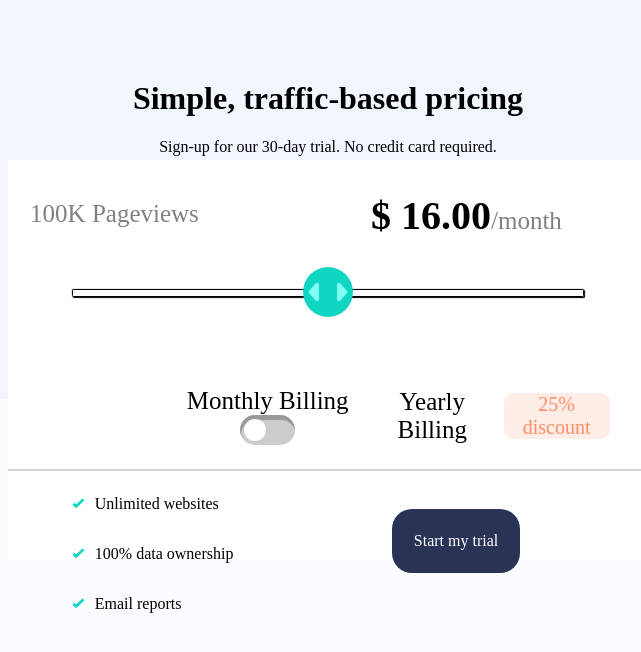
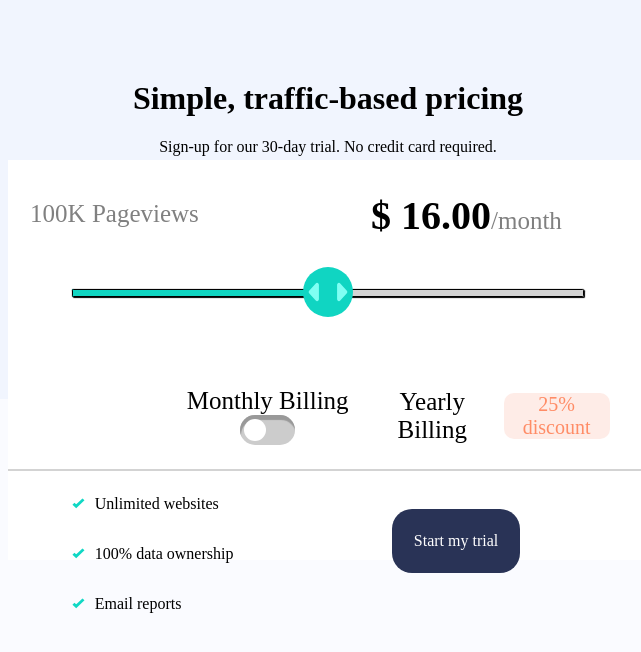
Before and after one commit to happyeveryone96/Interactive-pricing-component, a plain HTML site: page index.html in a window 1280 px wide. Shown: the whole page, without its empty margins (320-961 px from the left). Drawn offline with Linux system fonts and the light colour scheme.

Commit message:
Update style.css

```diff
--- a/style.css
+++ b/style.css
@@ -43,7 +43,7 @@ input[type=range] {
     -webkit-appearance: none;
     width: 40vw;
     margin: 50px 0;
-    background-color: linear-gradient(to right, hsl(174, 86%, 45%) 50%, lightgray 50% 100%);
+    background: linear-gradient(to right, hsl(174, 86%, 45%) 50%, lightgray 50% 100%);
 }
 
 input[type=range]::-webkit-slider-runnable-track {
```
